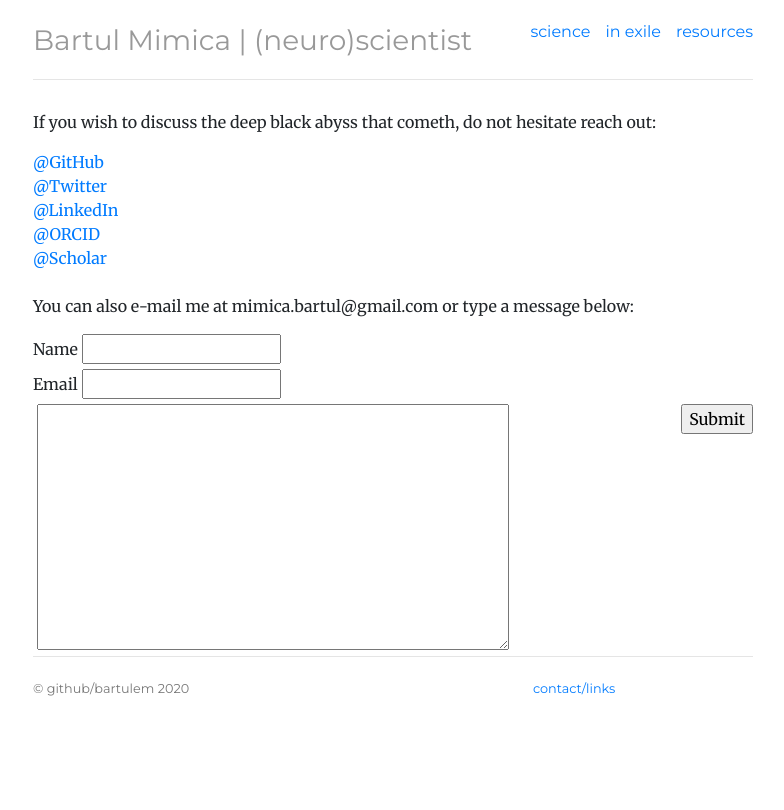
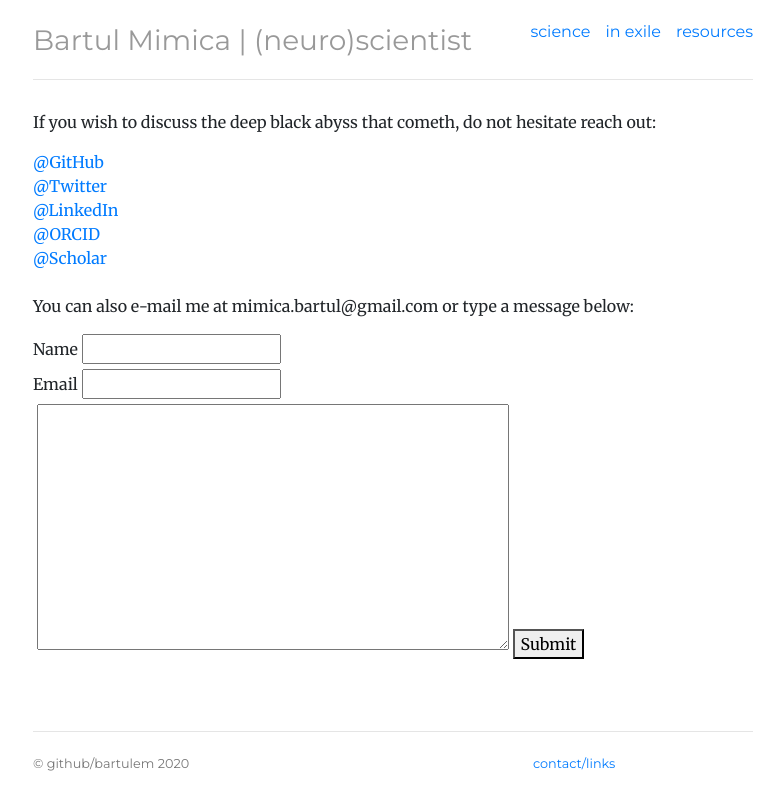
Before and after one commit to bartulem/bartulem.github.io, a Jekyll site: the page built from contact/index.html, in a window 1280 px wide. Shown: the top 810 px of the page, without its empty margins (247-1031 px from the left). Built offline with Jekyll 4.4.1, drawn with Linux system fonts in a browser that asks for light colours.

Commit message:
Update index.html

```diff
--- a/contact/index.html
+++ b/contact/index.html
@@ -30,7 +30,10 @@ description: bartulem | (neuro)scientist
 	  <br>
 	  <label for="comment"></label>
 	  <textarea rows="10" cols="50" name="comment" required></textarea>
-  	  <input type="button" value="Submit" style="float: right;">
+  	  <button type="submit">Submit</button>
 	</form>
+        <br>
+	<br>
+	<br>
 
 </div>
```
